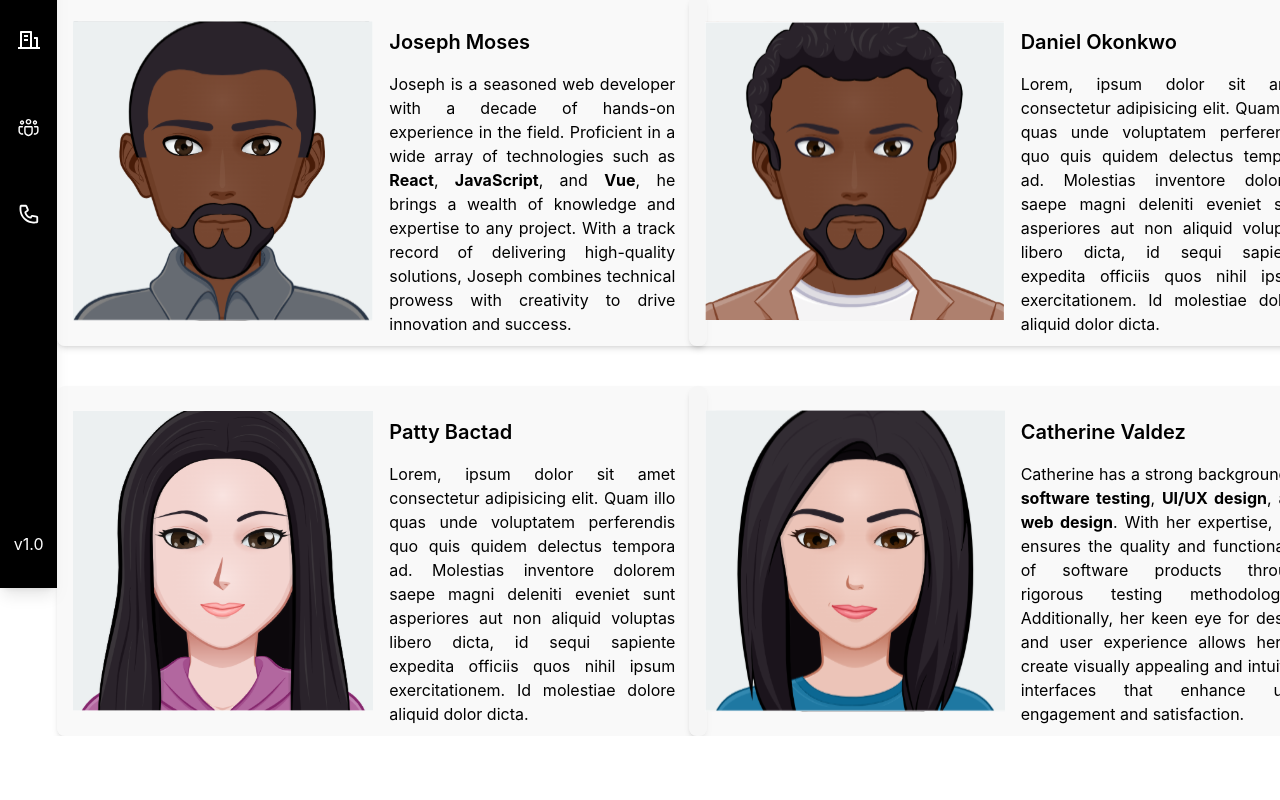
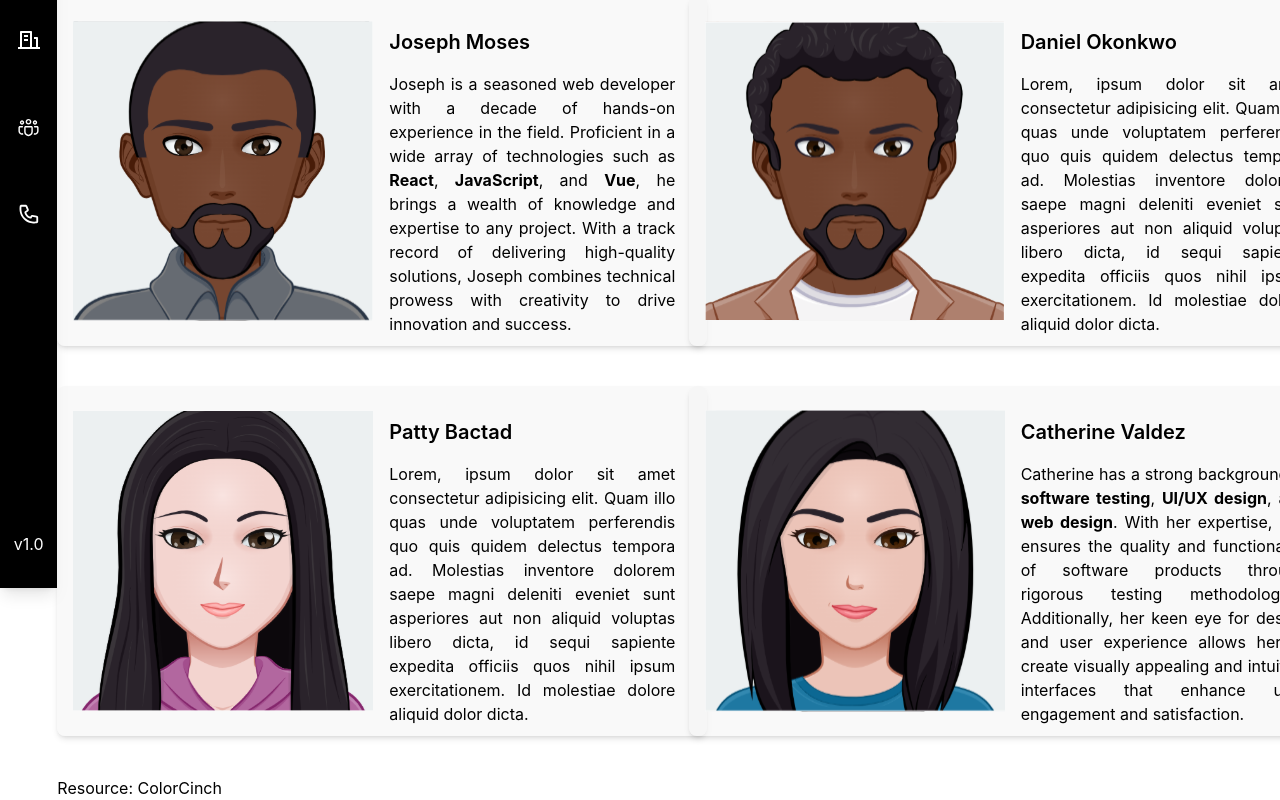
Before and after one commit to cvldz9/WDDM121-API-Proj, a React (Vite) app: page /developers in a window 1280 px wide. Shown: the part 212-1012 px from the top of the page. Before the commit the page ends 948 px from the top, so only its background shows below. Built offline with nearby package versions, Linux system fonts and the light colour scheme.

Commit message:
added source url for avatars

```diff
--- a/src/pages/Developers.jsx
+++ b/src/pages/Developers.jsx
@@ -13,6 +13,7 @@ function Developers({ isDarkMode }) {
         <div className="flex justify-center pb-8">
           <p className="sub-paragraph text-center">Explore this page to learn more about each member of our team. Discover their areas of expertise, passions, and contributions to our projects. Get to know the faces behind the code and see firsthand the dedication and passion that drive us forward. Join us on our journey as we collaborate, innovate, and create groundbreaking solutions together.</p>
         </div>
+
         <div className="grid gap-10 grid-cols-2 grid-rows-2">
           <div className="flex box-width rounded-lg shadow-md p-4">
 			    <img className="img-width h-auto" src={JosephImage} alt="" />
@@ -20,8 +21,8 @@ function Developers({ isDarkMode }) {
               <p className="m-4 font-semibold text-xl">Joseph Moses</p>
               <p className="m-4 font-normal text-s text-justify">Joseph is a seasoned web developer with a decade of hands-on experience in the field. Proficient in a wide array of technologies such as <strong>React</strong>, <strong>JavaScript</strong>, and <strong>Vue</strong>, he brings a wealth of knowledge and expertise to any project. With a track record of delivering high-quality solutions, Joseph combines technical prowess with creativity to drive innovation and success.</p>
 			      </div>
+          </div>
 
-          </div>
           <div className="flex box-width bg-gray-200 border border-gray-400 rounded-lg shadow-md p-4">
 			      <img className="img-width h-auto" src={DanielImage} alt="" />
             <div>
@@ -29,6 +30,7 @@ function Developers({ isDarkMode }) {
               <p className="m-4 font-normal text-s text-justify">Lorem, ipsum dolor sit amet consectetur adipisicing elit. Quam illo quas unde voluptatem perferendis quo quis quidem delectus tempora ad. Molestias inventore dolorem saepe magni deleniti eveniet sunt asperiores aut non aliquid voluptas libero dicta, id sequi sapiente expedita officiis quos nihil ipsum exercitationem. Id molestiae dolore aliquid dolor dicta.</p>
             </div>
           </div>
+
           <div className="flex box-width bg-gray-200 border border-gray-400 rounded-lg shadow-md p-4">
             <img className="img-width h-auto" src={PattyImage} alt="" />
             <div>
@@ -36,6 +38,7 @@ function Developers({ isDarkMode }) {
               <p className="m-4 font-normal text-s text-justify">Lorem, ipsum dolor sit amet consectetur adipisicing elit. Quam illo quas unde voluptatem perferendis quo quis quidem delectus tempora ad. Molestias inventore dolorem saepe magni deleniti eveniet sunt asperiores aut non aliquid voluptas libero dicta, id sequi sapiente expedita officiis quos nihil ipsum exercitationem. Id molestiae dolore aliquid dolor dicta.</p>
             </div>
           </div>
+
           <div className="flex box-width bg-gray-200 border border-gray-400 rounded-lg shadow-md p-4">
             <img className="img-width h-auto" src={CatherineImage} alt="" />
             <div>
@@ -43,6 +46,11 @@ function Developers({ isDarkMode }) {
               <p className="m-4 font-normal text-s text-justify">Catherine has a strong background in <strong>software testing</strong>, <strong>UI/UX design</strong>, and <strong>web design</strong>. With her expertise, she ensures the quality and functionality of software products through rigorous testing methodologies. Additionally, her keen eye for design and user experience allows her to create visually appealing and intuitive interfaces that enhance user engagement and satisfaction.</p>
             </div>
           </div>
+
+          <div>
+            <a href="https://www.cartoonize.net/avatar-maker/">Resource: ColorCinch</a>
+          </div>
+
         </div>
       </div>
     </>
```
Lines whose indentation alone changed are shown as unchanged.
